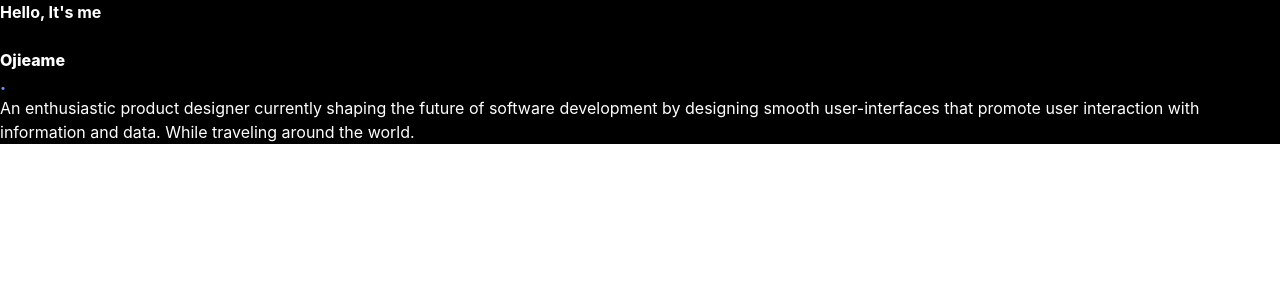
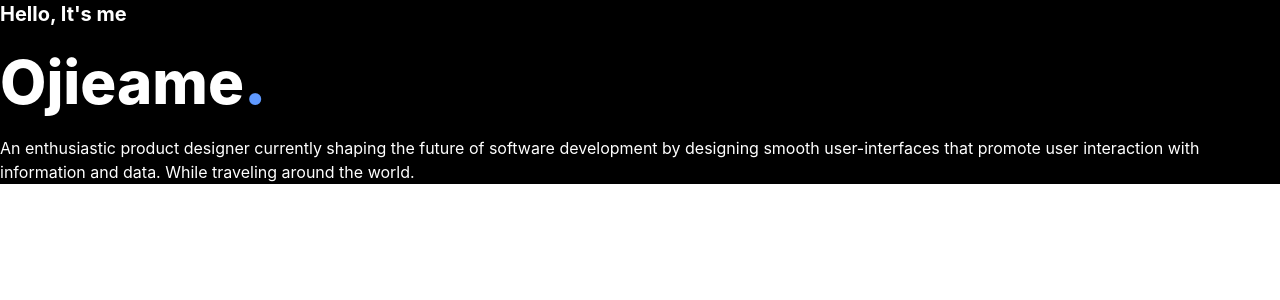
Before and after one commit to orun-sunny/Intern-Front-end-Developer, a React (Create React App) app: page / in a window 1280 px wide. Shown: the top 300 px of the page. Built offline with nearby package versions, Linux system fonts and the light colour scheme.

Commit message:
2nd xommitt

```diff
--- a/src/Pages/Home/Home/Home.js
+++ b/src/Pages/Home/Home/Home.js
@@ -5,12 +5,14 @@ const Home = () => {
     return (
         <div>
            <header className='bg-black'>
-            <h1 className='text-white font-bold'>Hello, It's me</h1>
+            <h1 className='text-white font-bold text-xl'>Hello, It's me</h1>
             <br />
-           <div className='flex-1 '>
-           <h6 className='text-white font-extrabold'>Ojieame</h6>
-            <span className='dot vf font-extrabold'>.</span>
+           <div className='flex '>
+           <h6 className='text-white font-extrabold text-6xl'>Ojieame</h6>
+            <span className='dot vf font-extrabold text-6xl'>.</span>
            </div>
+           <br />
+
            <span>
            <p className='text-white '>
            An enthusiastic product designer currently shaping the future of software development by designing smooth user-interfaces that promote user interaction with information and data. While traveling around the world.
```
